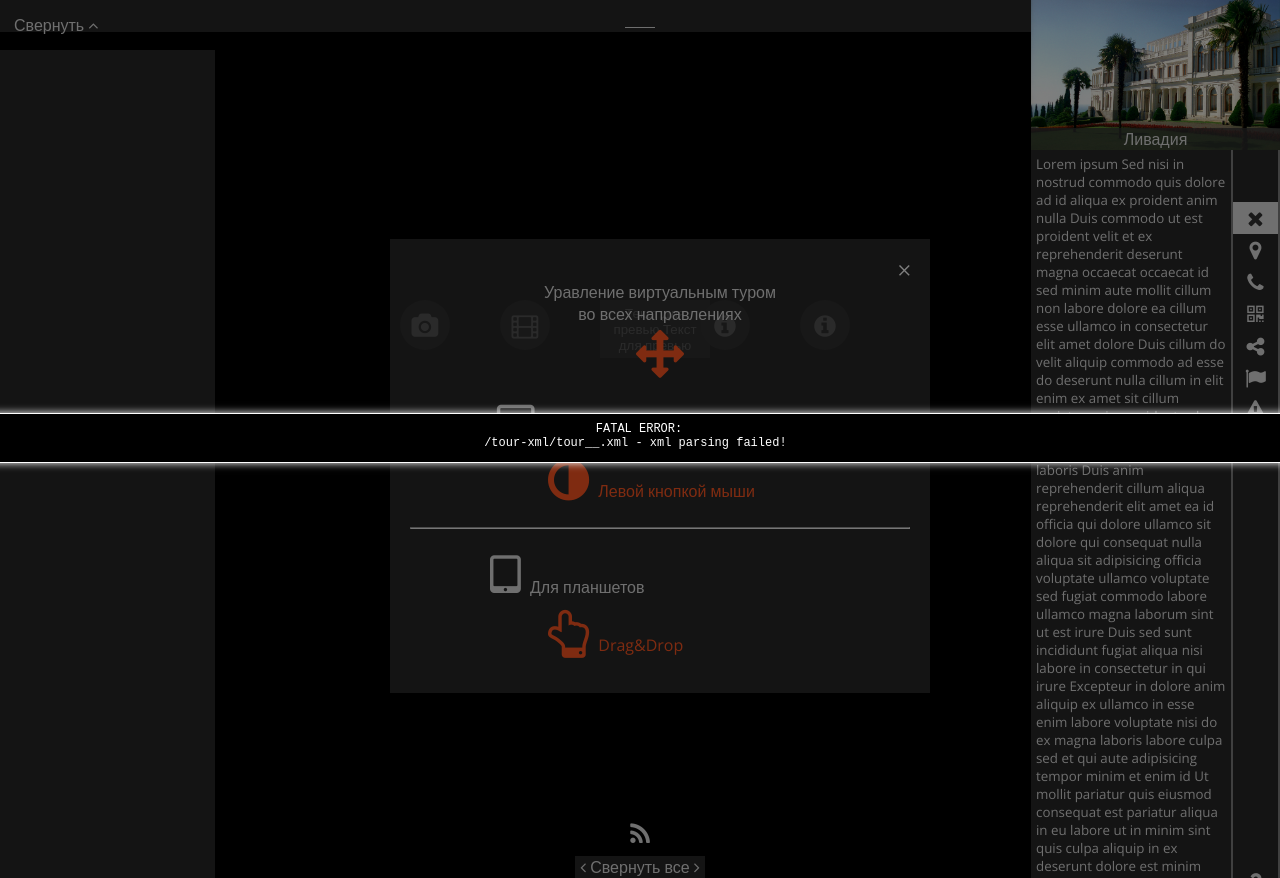
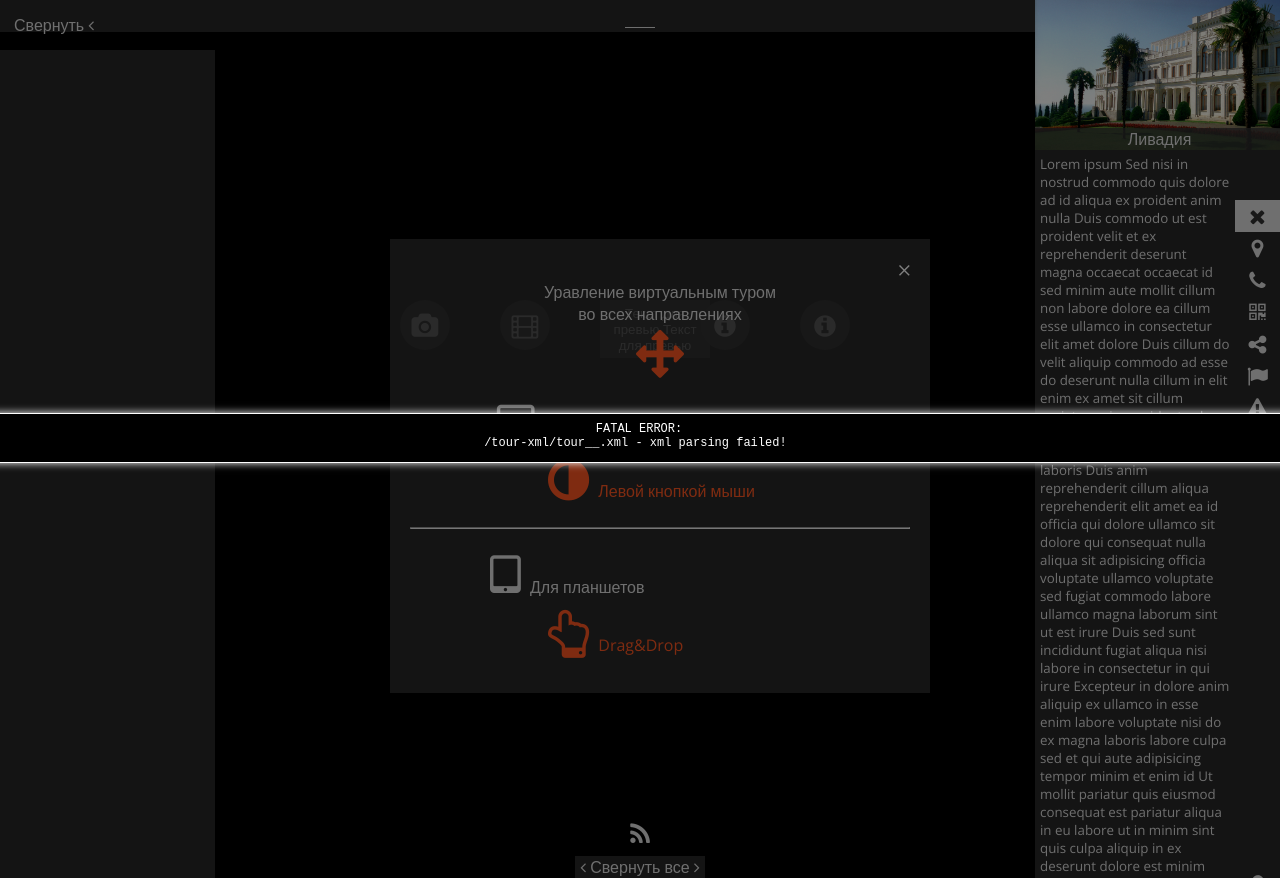
Before and after one commit to Undiabler/placeview, a PHP site: page /framework/views/index/player.phtml in a window 1280 px wide. Run offline with PHP 8.4, Linux system fonts and the light colour scheme; the template is opened without the code that fills it, so the values that code supplies are empty; some libraries are stand-ins or nearby versions.

Commit message:
1) убрал рамку у мультименю 2) сдвинул панели на 4 пикселя вправо

```diff
--- a/framework/views/index/player.phtml
+++ b/framework/views/index/player.phtml
@@ -404,10 +404,10 @@
     <div id="pano_list">
 		<div id="show_hide_panos" class="control active">
 			<div class="show">
-			  Панорамы <i class="fa fa-angle-down"></i>
+			  Панорамы <i class="fa fa-angle-right"></i>
 			</div>
 			<div class="hide">
-			  Свернуть <i class="fa fa-angle-up"></i>
+			  Свернуть <i class="fa fa-angle-left"></i>
 			</div>
 
 			<div class="slides">
--- a/src/less/player/player.less
+++ b/src/less/player/player.less
@@ -262,7 +262,6 @@ body {
 	&>.menu {
 		position: relative;
 		height: 100%;
-		border: 2px solid grey;
 		width: @default_multimenu_width;
 		overflow: hidden;
 		.spacer {
@@ -313,7 +312,7 @@ body {
 
 	.panels {
 		&.active {
-			right: @default_multimenu_width + 4;
+			right: @default_multimenu_width;
 		}
 		-webkit-transition: right .25s ease-out 0s;
 		-moz-transition: right .25s ease-out 0s;
--- a/web/css/player/player.css
+++ b/web/css/player/player.css
@@ -330,7 +330,6 @@ body {
 #multimenu > .menu {
   position: relative;
   height: 100%;
-  border: 2px solid grey;
   width: 45px;
   overflow: hidden;
 }
@@ -389,7 +388,7 @@ body {
   background: rgba(51, 51, 51, 0.8);
 }
 #multimenu .panels.active {
-  right: 49px;
+  right: 45px;
 }
 #multimenu .panels > .photo_preview {
   position: relative;
--- a/web/js/player/player.js
+++ b/web/js/player/player.js
@@ -406,7 +406,7 @@
 	function elem_position() {
 		document.getElementsByClassName("slides")[0].style.height = window.innerHeight- document.getElementById("top_menu").clientHeight + "px";
 		document.getElementById("multimenu").style.height = window.innerHeight - document.getElementById("top_menu").clientHeight + "px";
-		document.getElementById("multimenu").getElementsByClassName("menu")[0].style.height = window.innerHeight - document.getElementById("top_menu").clientHeight - 4 + "px";
+		document.getElementById("multimenu").getElementsByClassName("menu")[0].style.height = window.innerHeight - document.getElementById("top_menu").clientHeight - "px";
 		var photos = document.getElementsByClassName("photos")[0].getElementsByClassName("horizontal");
 		for(var i = 0; i < photos.length; i += 1) {
 			photos[i].getElementsByClassName("im_cont")[0].style.height = window.innerHeight - document.getElementById("top_menu").clientHeight - 14 + "px";
```
Also changed, not shown: framework/Loader.php (line endings or trailing spaces).
